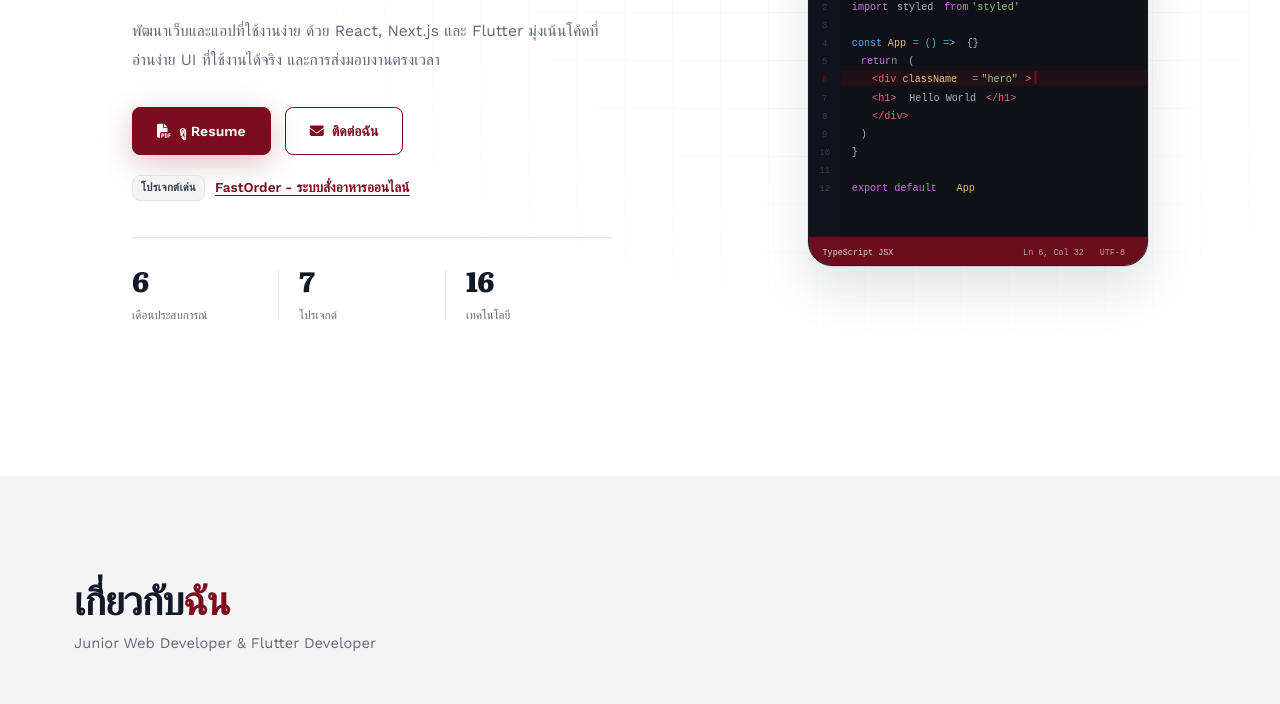
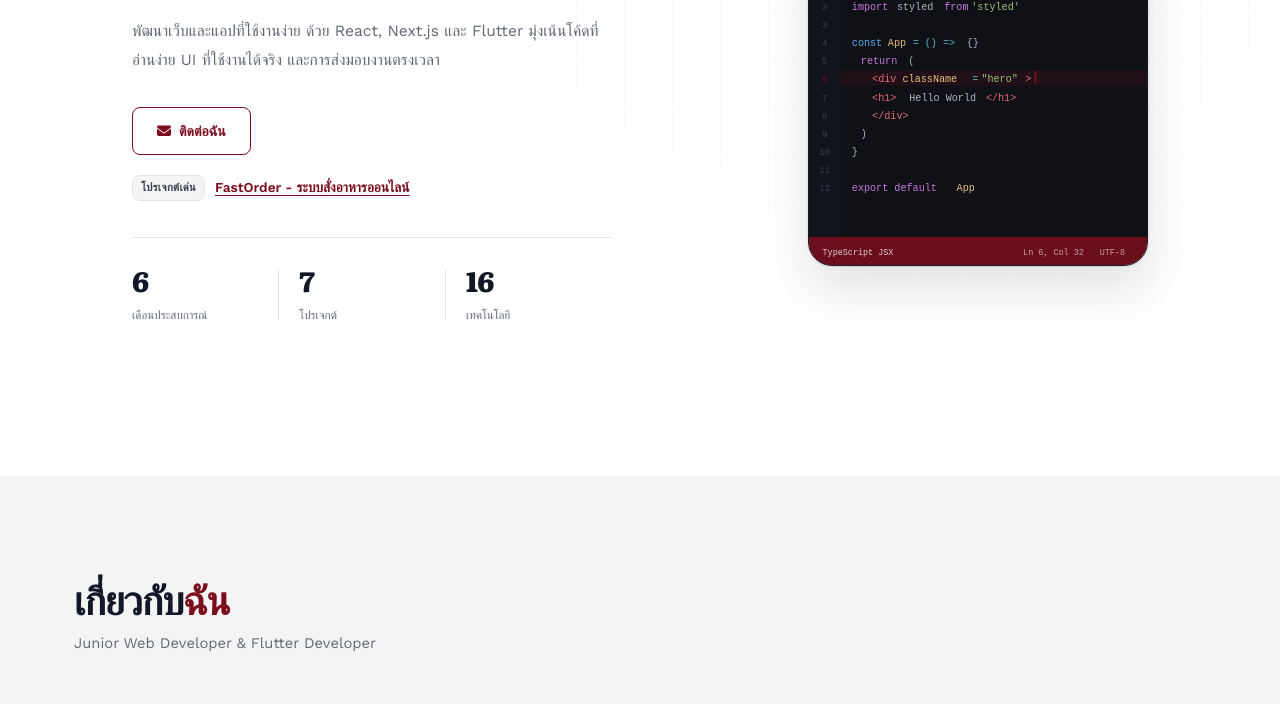
Before and after one commit to peepothrnpy11-pipo/portfolio, a plain HTML site: page index.html in a window 1280 px wide. Shown: the part 324-1028 px from the top of the page. Drawn offline with nearby package versions, Linux system fonts and the light colour scheme.

Commit message:
ปิด resume

```diff
--- a/index.html
+++ b/index.html
@@ -50,7 +50,7 @@
                     <li><a href="#experience" class="navbar__link" data-i18n="nav.experience">ประสบการณ์</a></li>
                     <li><a href="#projects" class="navbar__link" data-i18n="nav.projects">โปรเจกต์</a></li>
                     <li><a href="#contact" class="navbar__link" data-i18n="nav.contact">ติดต่อ</a></li>
-                    <li class="navbar__mobile-cta"><a href="resume.pdf" class="btn btn--primary btn--full" target="_blank" rel="noopener" data-i18n="nav.resumeDownload">ดู Resume</a></li>
+                    <!-- <li class="navbar__mobile-cta"><a href="resume.pdf" class="btn btn--primary btn--full" target="_blank" rel="noopener" data-i18n="nav.resumeDownload">ดู Resume</a></li> -->
                 </ul>
             </nav>
             <div class="navbar__actions">
@@ -58,7 +58,7 @@
                     <button type="button" class="lang-switch__btn is-active" data-lang="th" aria-pressed="true">TH</button>
                     <button type="button" class="lang-switch__btn" data-lang="en" aria-pressed="false">EN</button>
                 </div>
-                <a href="resume.pdf" class="btn btn--primary navbar__cta" target="_blank" rel="noopener" data-i18n="nav.resume">Resume</a>
+                <!-- <a href="resume.pdf" class="btn btn--primary navbar__cta" target="_blank" rel="noopener" data-i18n="nav.resume">Resume</a> -->
             </div>
             <button type="button" class="navbar__hamburger" id="hamburger" data-i18n-aria="nav.menuToggle" aria-label="เปิด/ปิดเมนู" aria-expanded="false">
                 <span></span>
@@ -85,9 +85,9 @@
                         มุ่งเน้นโค้ดที่อ่านง่าย UI ที่ใช้งานได้จริง และการส่งมอบงานตรงเวลา
                     </p>
                     <div class="hero__buttons">
-                        <a href="resume.pdf" class="btn btn--primary" target="_blank" rel="noopener">
+                        <!-- <a href="resume.pdf" class="btn btn--primary" target="_blank" rel="noopener">
                             <i class="fas fa-file-pdf" aria-hidden="true"></i> <span data-i18n="hero.viewResume">ดู Resume</span>
-                        </a>
+                        </a> -->
                         <a href="#contact" class="btn btn--outline">
                             <i class="fas fa-envelope" aria-hidden="true"></i> <span data-i18n="hero.contact">ติดต่อฉัน</span>
                         </a>
```
